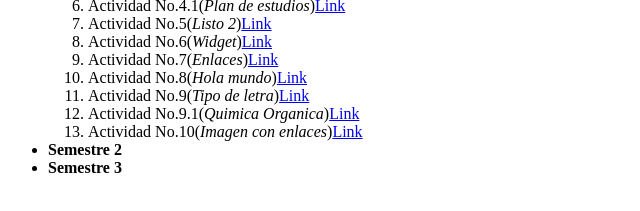
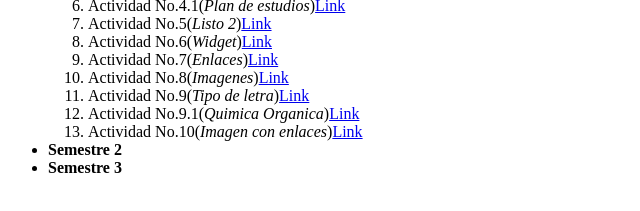
Before and after one commit to AngelDest320/AngelDest320.github.io, a plain HTML site: page index.html in a window 1280 px wide. Shown: the part 279-490 px from the top of the page, 0-640 px from the left. Drawn offline with Linux system fonts and the light colour scheme.

Commit message:
Update index.html

```diff
--- a/index.html
+++ b/index.html
@@ -24,7 +24,7 @@
         <li>Actividad No.5(<i>Listo 2</i>)<a href="Activida5.html">Link</a><br></li>
         <li>Actividad No.6(<i>Widget</i>)<a href="Activida6.html">Link</a><br></li>
         <li>Actividad No.7(<i>Enlaces</i>)<a href="Activida7.html">Link</a><br></li>
-        <li>Actividad No.8(<i>Hola mundo</i>)<a href="Actividad-8-imagenes.html">Link</a><br></li>
+        <li>Actividad No.8(<i>Imagenes</i>)<a href="Actividad-8-imagenes.html">Link</a><br></li>
         <li>Actividad No.9(<i>Tipo de letra</i>)<a href="Actividad9.html">Link</a><br></li>
         <li>Actividad No.9.1(<i>Quimica Organica</i>)<a href="Actividad9-1.html">Link</a><br></li>
         <li>Actividad No.10(<i>Imagen con enlaces</i>)<a href="Programa-4-List.html">Link</a><br></li>
```
